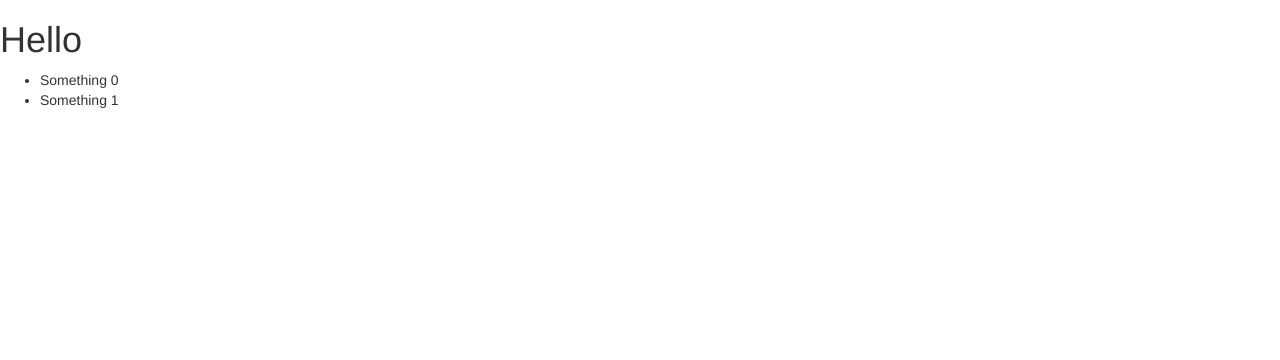
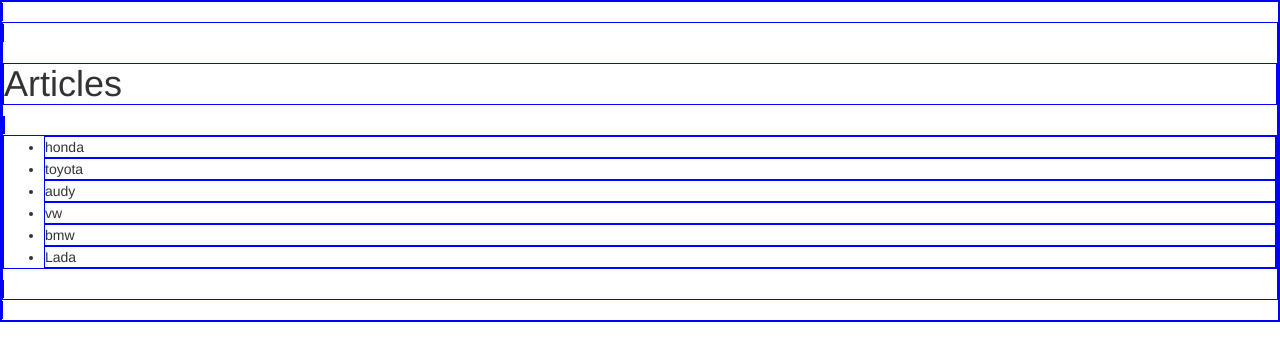
Before and after one commit to ValkaHonda/Angular-learning, an Angular app: page / in a window 1280 px wide. Shown: the top 360 px of the page. Built offline with nearby package versions, Linux system fonts and the light colour scheme.

Commit message:
Create Article and Header components

```diff
--- a/src/app/app.component.html
+++ b/src/app/app.component.html
@@ -1,9 +1,7 @@
 <!--The content below is only a placeholder and can be replaced.-->
 <div>
-  <h1>Hello</h1>
-  <ul>
-    <li *ngFor="let a of data.items; let index = index">
-      Something {{ index }}
-    </li>
-  </ul>
+    <custom-header></custom-header>
+    <article-list></article-list>
+
+
 </div>
--- a/src/app/app.module.ts
+++ b/src/app/app.module.ts
@@ -2,10 +2,14 @@
 import { NgModule } from '@angular/core';
 
 import { AppComponent } from './app.component';
+import { HeaderComponent } from './header/header.component';
+import { ArtComponent } from './articleList/articleList.component';
 
 @NgModule({
   declarations: [
     AppComponent,
+    HeaderComponent,
+    ArtComponent
   ],
   imports: [
     BrowserModule
--- /dev/null
+++ b/src/app/articleList/articleList.component.html
@@ -0,0 +1,9 @@
+
+<ul>
+    <li>honda</li>
+    <li>toyota</li>
+    <li>audy</li>
+    <li>vw</li>
+    <li>bmw</li>
+    <li>Lada</li>
+</ul>
--- /dev/null
+++ b/src/app/header/header.component.html
@@ -0,0 +1 @@
+<h1>{{headerTitle}}</h1>
--- /dev/null
+++ b/src/app/header/header.component.ts
@@ -0,0 +1,14 @@
+import { Component } from '@angular/core';
+
+
+@Component({
+  selector: 'custom-header',
+  templateUrl: './header.component.html',
+  styleUrls: ['./header.component.css']
+})
+export class HeaderComponent {
+  headerTitle:String;
+  constructor(){
+    this.headerTitle="Articles";
+  }
+}
--- a/src/styles.css
+++ b/src/styles.css
@@ -1 +1,6 @@
 /* You can add global styles to this file, and also import other style files */
+*{
+    border-style: solid;
+    border-color: blue;
+    border-width: 1px;
+}
```
Also changed, not shown: src/app/articleList/articleList.component.ts (added, +11 -0 lines), src/app/articleList/articleList.component.css (added), src/app/header/header.component.css (added).
